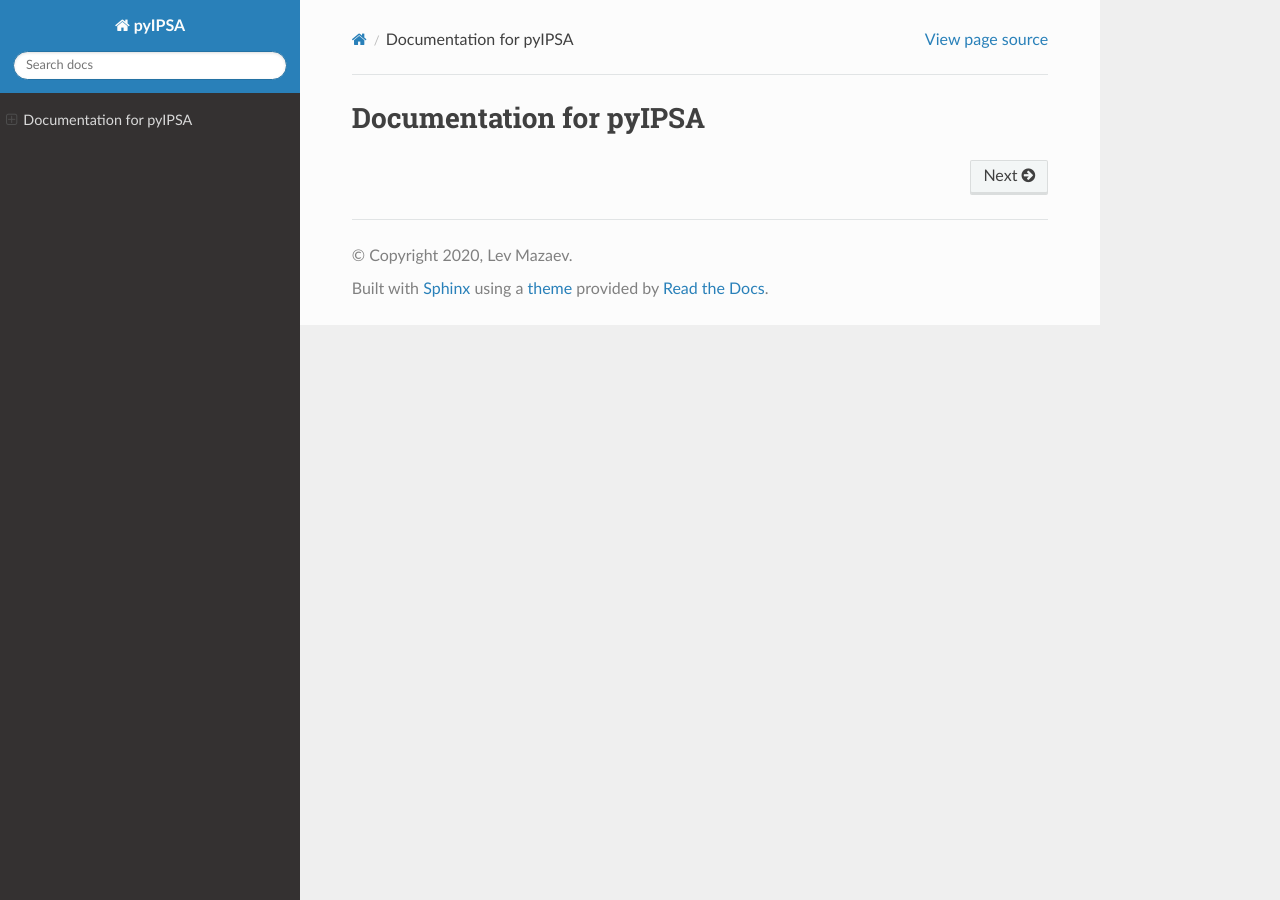
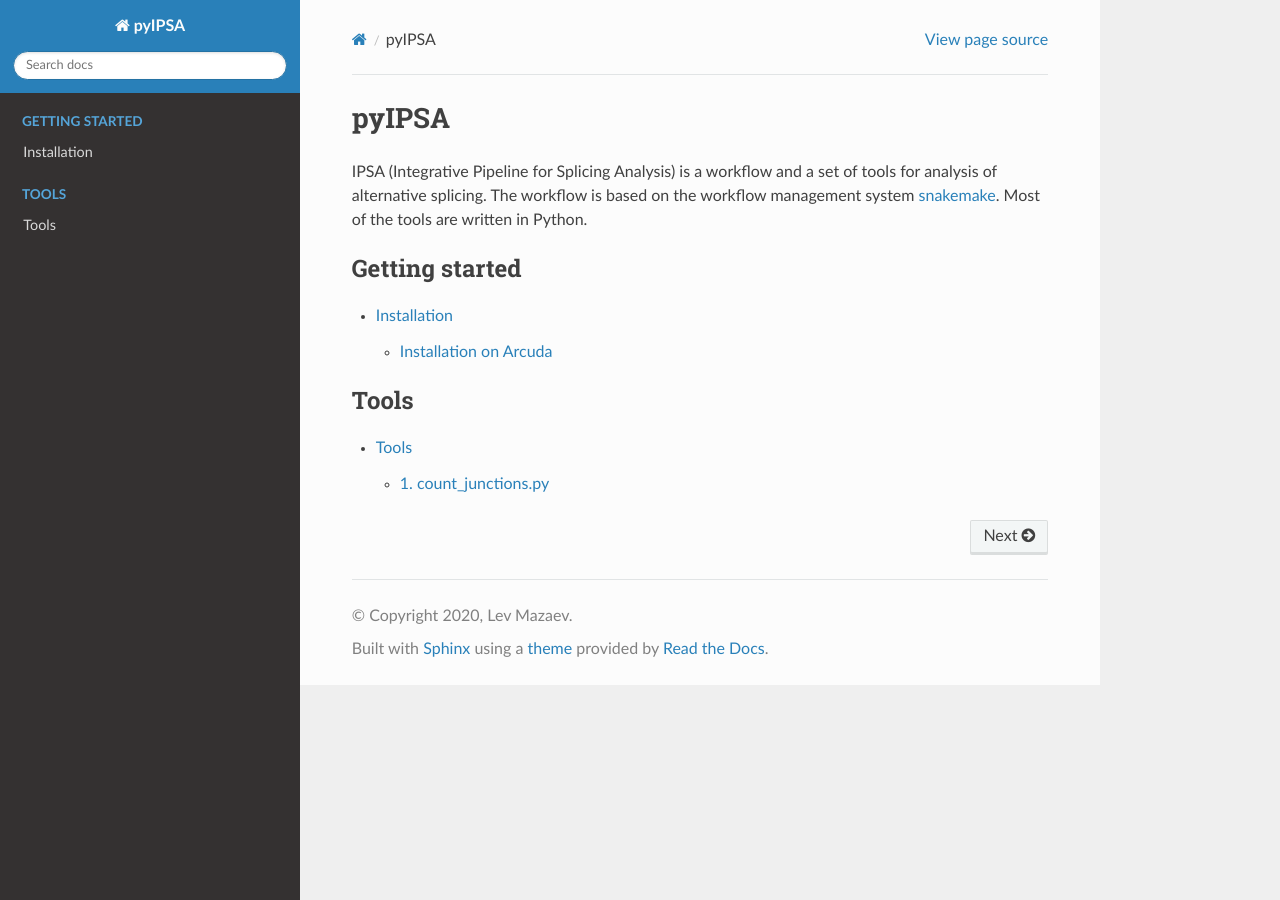
Before and after one commit to pervouchinelab/pyIPSA, a Sphinx documentation site: the page built from docs/index.rst, in a window 1280 px wide. Built offline with Sphinx 7.4.7 and the Read the Docs theme 2.0.0, drawn with Linux system fonts in a browser that asks for light colours.

Commit message:
docs updated

```diff
--- a/docs/index.rst
+++ b/docs/index.rst
@@ -1,5 +1,10 @@
-Documentation for pyIPSA
-==================================
+========================
+pyIPSA
+========================
+
+IPSA (Integrative Pipeline for Splicing Analysis) is a workflow and a set of tools for analysis of alternative splicing.
+The workflow is based on the workflow management system `snakemake <https://snakemake.github.io/>`_.
+Most of the tools are written in Python.
 
 .. toctree::
    :caption: Getting started
@@ -7,6 +12,6 @@ Documentation for pyIPSA
    installation
 
 .. toctree::
-   :caption: Examples
+   :caption: Tools
 
-   example
+   tools
```
Also changed, not shown: docs/installation.rst (+47 -0 lines), docs/tools.rst (added, +10 -0 lines), docs/example.rst (deleted), 1 other file.
